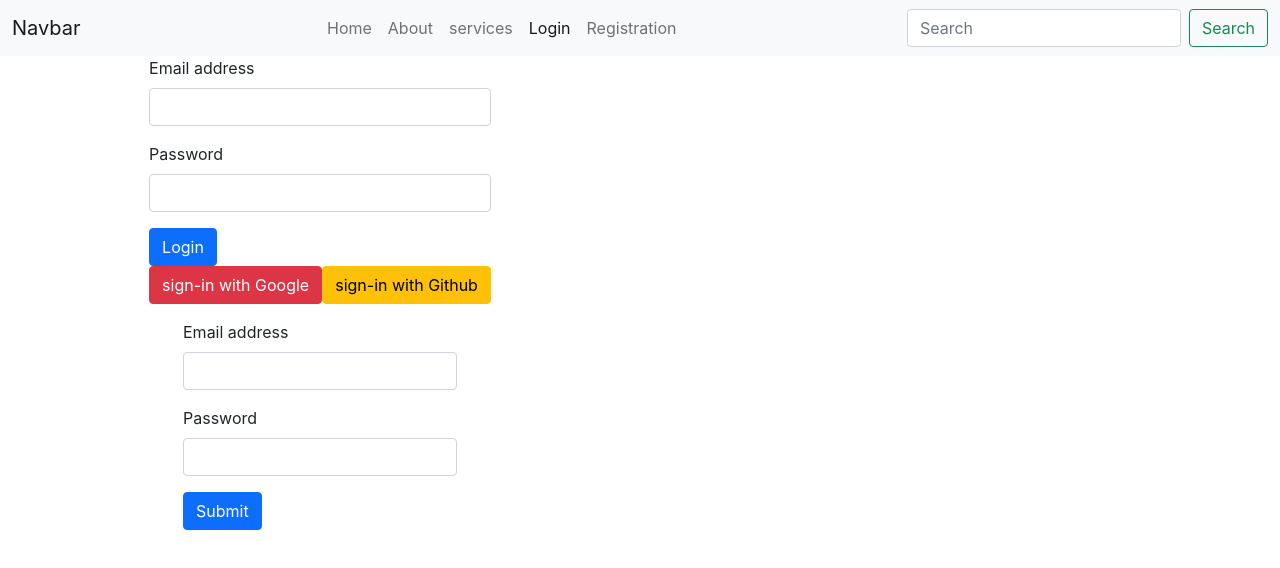
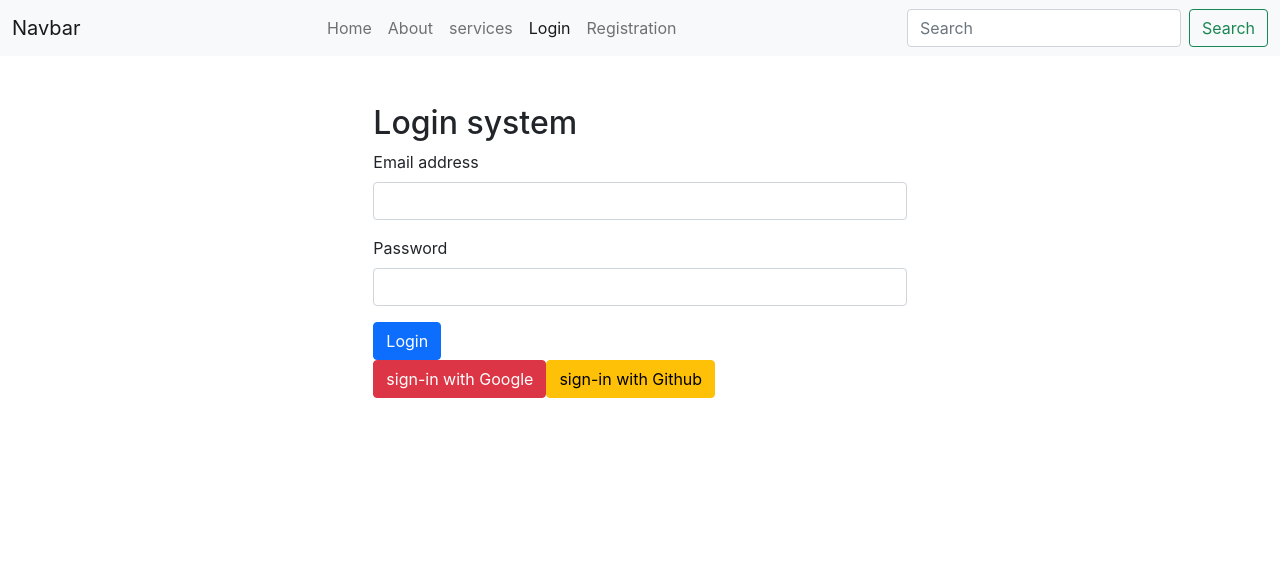
Before and after one commit to shuvro-baset/react-firebase-authentication, a React (Create React App) app: page /login in a window 1280 px wide. Shown: the top 568 px of the page. Built offline with nearby package versions, Linux system fonts and the light colour scheme.

Commit message:
registration wip

```diff
--- a/src/App.js
+++ b/src/App.js
@@ -28,13 +28,15 @@ function App() {
           </Route>
           <Route path="/login">
             <Login></Login>
-            <Registration></Registration>
           </Route>
           <Route path="/about">
             <About></About>
           </Route>
           <Route path="/service">
             <Service></Service>
+          </Route>
+          <Route path="/registration">
+            <Registration></Registration>
           </Route>
         </Switch>
       </Router>
--- a/src/Components/Login/Login.js
+++ b/src/Components/Login/Login.js
@@ -53,8 +53,9 @@ const Login = () => {
 
 
     return (
-        <div>
-            <div className='col-md-6 d-flex justify-content-center align-items-center'>
+        <div className="d-flex justify-content-center align-items-center">
+            <div className='col-md-5 mt-5'>
+                <h2>Login system</h2>
                 <form>
                     <div className="mb-3">
                         <label  className="form-label">Email address</label>
--- a/src/Components/Navbar/Navbar.js
+++ b/src/Components/Navbar/Navbar.js
@@ -25,7 +25,7 @@ const Navbar = () => {
                         <NavLink className="nav-link " to="/login">Login</NavLink>
                     </li>
                     <li className="nav-item">
-                        <NavLink className="nav-link " to="/register">Registration</NavLink>
+                        <NavLink className="nav-link " to="/registration">Registration</NavLink>
                     </li>
                 </ul>
                 <form className="d-flex">
--- a/src/Components/Registration/Registration.js
+++ b/src/Components/Registration/Registration.js
@@ -2,7 +2,10 @@ import React from 'react';
 
 const Registration = () => {
     return (
-        <div className='col-md-6 d-flex justify-content-center align-items-center'>
+
+        <div className="d-flex justify-content-center align-items-center">
+            <div className='col-md-6 mt-5'>
+                <h2>Registration page</h2>
             <form>
                 <div className="mb-3">
                     <label  className="form-label">Email address</label>
@@ -15,6 +18,9 @@ const Registration = () => {
                 <button type="submit" className="btn btn-primary">Submit</button>
             </form>
         </div>
+
+        </div>
+
     );
 };
 
```
Also changed, not shown: 1 other file (tests, documents, lock files or other folders).
